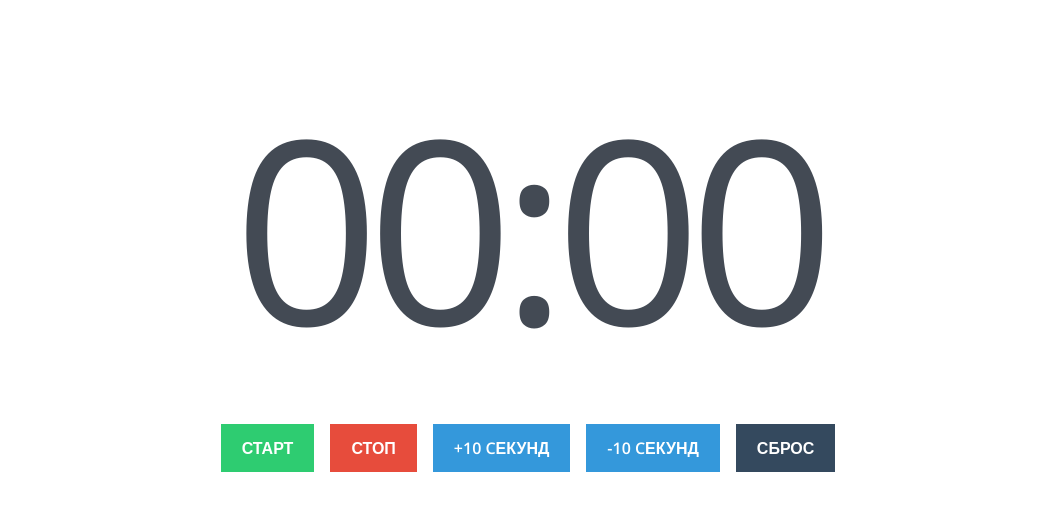
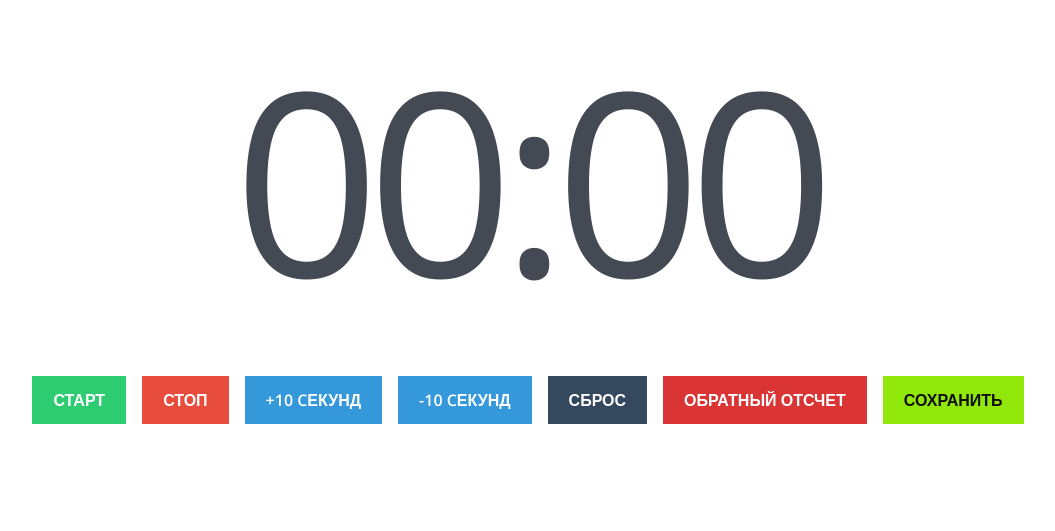
Before and after one commit to AkulichVladislav25/tasks, a plain HTML site: page 01_javascript/index.html in a window 1280 px wide. Shown: the part 135-666 px from the top of the page, without its empty margins (112-1167 px from the left). Drawn offline with nearby package versions, Linux system fonts and the light colour scheme.

Commit message:
Button reverse and save add,save in modification

```diff
--- a/01_javascript/index.css
+++ b/01_javascript/index.css
@@ -108,3 +108,34 @@ main>*+* {
     border-color: #2980b9;
     background: #2980b9;
 }
+
+.button.reverse {
+    color: rgb(255, 255, 255);
+    border-color: #db3434;
+    background: #db3434;
+}
+
+.button.reverse:hover {
+    border-color: #944242;
+    background: #944242;
+}
+
+.button.save {
+    color: rgb(15, 15, 6);
+    border-color: #91e60a;
+    background: #91e60a;
+}
+
+.button.save:hover {
+    border-color: #68a309;
+    background: #68a309;
+}
+
+.table {
+    width: 70%;
+}
+
+.table table {
+    width: 70%;
+    border: 1px thin #34495e;
+}
--- a/01_javascript/index.html
+++ b/01_javascript/index.html
@@ -18,6 +18,24 @@
             <button class="plus button">+10 cекунд</button>
             <button class="minus button">-10 cекунд</button>
             <button class="reset button">Сброс</button>
+            <button class="reverse button">Обратный отсчет</button>
+            <button class="save button">Сохранить</button>
+        </div>
+        <div class="table">
+            <table>
+                <tr>
+                    <td>&nbsp;</td>
+                    <td>&nbsp;</td>
+                </tr>
+                <tr>
+                    <td>&nbsp;</td>
+                    <td>&nbsp;</td>
+                </tr>
+                <tr>
+                    <td>&nbsp;</td>
+                    <td>&nbsp;</td>
+                </tr>
+            </table>
         </div>
     </main>
 
--- a/01_javascript/index.js
+++ b/01_javascript/index.js
@@ -6,10 +6,14 @@ const buttons = {
     reset: document.querySelector('.reset.button'),
     plus: document.querySelector('.plus.button'),
     minus: document.querySelector('.minus.button'),
+    reverse: document.querySelector('.reverse.button'),
+    save: document.querySelector('.save.button'),
 };
+
 timer.textContent = '00:00';
 let currentTime = 0,
-    isTimerRunning = true;
+    isTimerRunning = true,
+    oneSecond = 1000;
 
 function calcTime(t) {
     t = Math.floor(t / 1000);
@@ -31,11 +35,15 @@ function startClick() {
     startTimer = setInterval(function startTime() {
         if (!isTimerRunning) {
             clearInterval(startTimer);
-            currentTime -= 1000;
+            currentTime -= oneSecond;
         }
-        currentTime += 1000;
+        currentTime += oneSecond;
+        if (currentTime < 0) {
+            currentTime = 0;
+            isTimerRunning = false;
+        }
         calcTime(currentTime);
-    }, 1000);
+    }, oneSecond);
 }
 
 function resetClick() {
@@ -60,8 +68,19 @@ function plusClick() {
     currentTime += 10000;
     calcTime(currentTime);
 }
+
+function reverseTimer() {
+    oneSecond = -oneSecond;
+}
+
+
+function saveResults() {
+
+}
 buttons.start.addEventListener('click', startClick);
 buttons.reset.addEventListener('click', resetClick);
 buttons.stop.addEventListener('click', stopClick);
 buttons.minus.addEventListener('click', minusClick);
 buttons.plus.addEventListener('click', plusClick);
+buttons.reverse.addEventListener("click", reverseTimer);
+buttons.save.addEventListener("click", saveResults);
```
